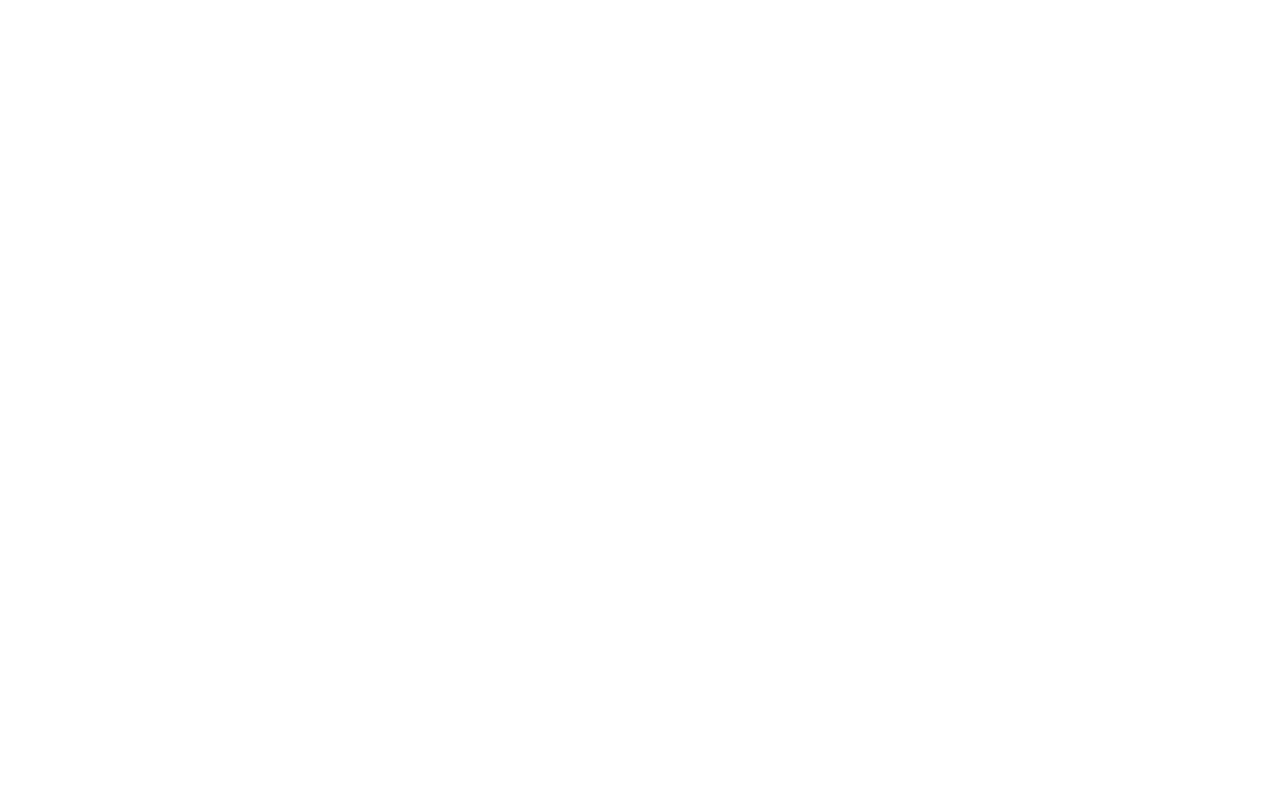
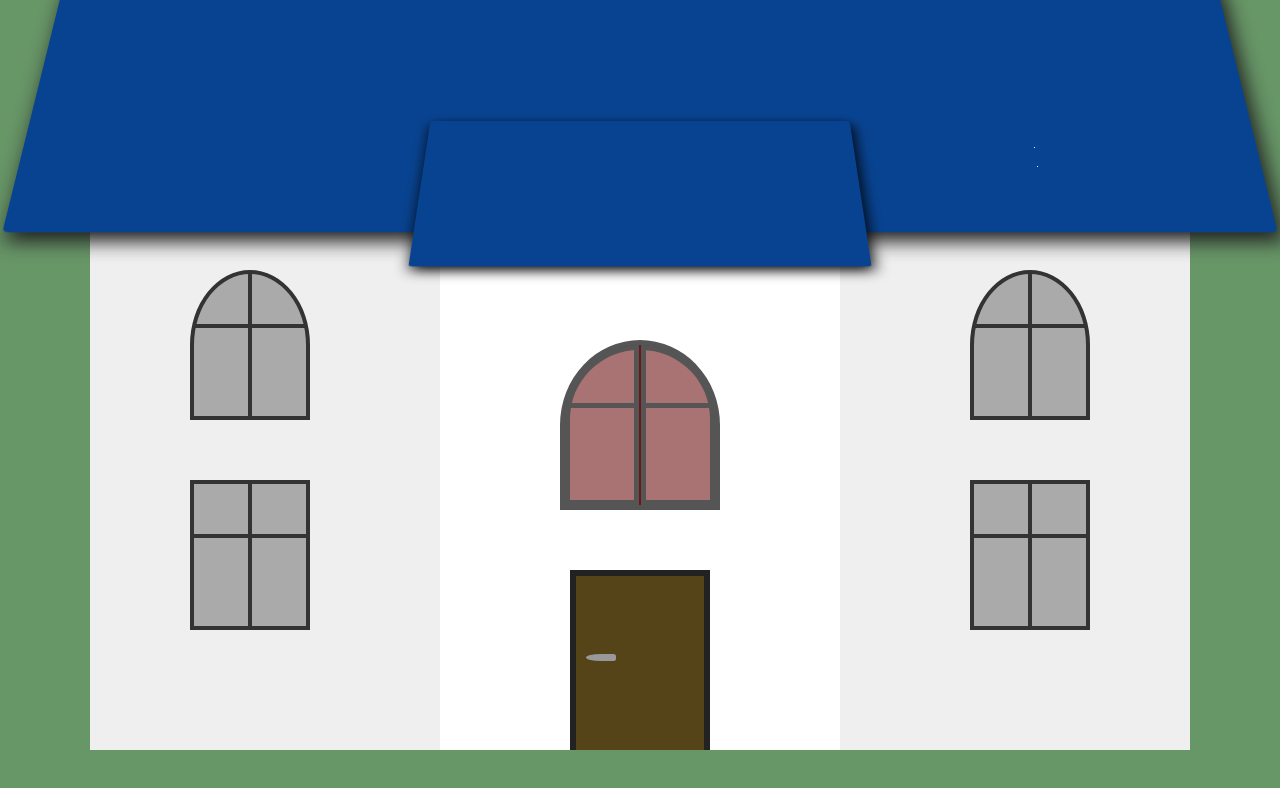
Before and after one commit to ifpolwebdev/aHouse, a plain HTML site: page index.html in a window 1280 px wide. Drawn offline with Linux system fonts and the light colour scheme.

Commit message:
make adjustements to markup and styling

```diff
--- a/index.html
+++ b/index.html
@@ -1,14 +1,15 @@
 <!DOCTYPE html>
 <html lang="en">
+
 <head>
-    <meta charset="UTF-8">
-    <meta http-equiv="X-UA-Compatible" content="IE=edge">
-    <meta name="viewport" content="width=device-width, initial-scale=1.0">
+    <meta charset="UTF-8" />
+    <meta http-equiv="X-UA-Compatible" content="IE=edge" />
+    <meta name="viewport" content="width=device-width, initial-scale=1.0" />
     <title>House</title>
-    <link rel="stylesheet" href="style.css">
+    <link rel="stylesheet" href="style.css" />
 </head>
+
 <body>
-
     <div class="container">
         <div class="house">
             <div class="main-roof"></div>
@@ -21,6 +22,7 @@
                 <div class="top-window">
                     <div class="top-window-left"></div>
                     <div class="top-window-right"></div>
+                </div>
                 <div class="door-frame">
                     <div class="door">
                         <div class="door-handle"></div>
@@ -29,8 +31,8 @@
             </div>
         </div>
     </div>
-  </div>
 
     <script src="script.js"></script>
 </body>
+
 </html>
--- a/style.css
+++ b/style.css
@@ -0,0 +1,219 @@
+* {
+  margin: 0;
+  padding: 0;
+  box-sizing: border-box;
+}
+
+html {
+  font-size: 62.5%;
+}
+
+.container {
+  width: 100%;
+  height: 100vh;
+  background-color: rgb(103, 150, 103);
+  display: grid;
+  place-items: center;
+}
+
+.house {
+  width: 110rem;
+  height: 70rem;
+  background-color: #efefef;
+  position: relative;
+  perspective: 100rem;
+}
+
+.main-roof {
+  width: 110%;
+  height: 30rem;
+  background-color: rgb(8, 67, 145);
+  position: absolute;
+  top: -10rem;
+  left: -5%;
+  transform: rotateX(20deg);
+  border-radius: 1rem 1rem 0.5rem 0.5rem;
+  box-shadow: 0.5rem 1rem 2rem #222;
+}
+
+.window {
+  width: 12rem;
+  height: 15rem;
+  background-color: #aaa;
+  border: 0.4rem solid #333;
+  position: absolute;
+}
+
+.window::before {
+  content: "";
+  width: 100%;
+  height: 0.4rem;
+  background-color: #333;
+  position: absolute;
+  top: 5rem;
+  left: 0;
+}
+
+.window::after {
+  content: "";
+  width: 0.4rem;
+  height: 100%;
+  background-color: #333;
+  position: absolute;
+  top: 0;
+  left: 50%;
+  transform: translateX(-50%);
+}
+
+.top-left-window {
+  top: 22rem;
+  left: 10rem;
+  border-radius: 50% 50% 0 0;
+}
+
+.top-right-window {
+  top: 22rem;
+  right: 10rem;
+  border-radius: 50% 50% 0 0;
+}
+
+.bottom-left-window {
+  top: 43rem;
+  left: 10rem;
+}
+
+.bottom-right-window {
+  top: 43rem;
+  right: 10rem;
+}
+
+.room {
+  width: 40rem;
+  height: 80%;
+  background-color: #fff;
+  position: absolute;
+  left: 50%;
+  bottom: 0;
+  transform: translateX(-50%);
+  perspective: 100rem;
+}
+
+.room-roof {
+  width: 110%;
+  height: 20rem;
+  background-color: rgb(8, 67, 145);
+  position: absolute;
+  top: -10rem;
+  left: -5%;
+  transform: rotateX(30deg);
+  box-shadow: 0.2rem 0.5rem 1.5rem #000;
+  border-radius: 0.5rem 0.5rem 0.3rem 0.3rem;
+}
+
+.top-window {
+  width: 16rem;
+  height: 17rem;
+  background-color: rgb(112, 22, 22);
+  position: absolute;
+  top: 15rem;
+  left: 50%;
+  transform: translateX(-50%);
+  border-radius: 50% 50% 0 0;
+  border: 0.5rem solid #555;
+  perspective: 150rem;
+}
+
+.top-window-left {
+  width: 49.5%;
+  height: 100%;
+  background-color: rgba(255, 255, 255, 0.4);
+  position: absolute;
+  top: 0;
+  left: 0;
+  border-top-left-radius: 50rem;
+  border: 0.5rem solid #555;
+  transform-origin: left;
+  transition: transform 1s;
+}
+
+.top-window:hover .top-window-left {
+  transform: rotateY(-50deg);
+}
+
+.top-window-left::before {
+  content: "";
+  width: 100%;
+  height: 0.5rem;
+  background-color: #555;
+  position: absolute;
+  top: 35%;
+  left: 0;
+}
+
+.top-window-right {
+  width: 49.5%;
+  height: 100%;
+  background-color: rgba(255, 255, 255, 0.4);
+  position: absolute;
+  top: 0;
+  right: 0;
+  border-top-right-radius: 50rem;
+  border: 0.5rem solid #555;
+  transform-origin: right;
+  transition: transform 1s;
+}
+
+.top-window:hover .top-window-right {
+  transform: rotateY(50deg);
+}
+
+.top-window-right::before {
+  content: "";
+  width: 100%;
+  height: 0.5rem;
+  background-color: #555;
+  position: absolute;
+  top: 35%;
+  right: 0;
+}
+
+.door-frame {
+  width: 14rem;
+  height: 18rem;
+  background-color: #444;
+  position: absolute;
+  bottom: 0;
+  left: 50%;
+  transform: translateX(-50%);
+  border: 0.6rem solid #222;
+  border-bottom: none;
+  perspective: 100rem;
+}
+
+.door {
+  width: 100%;
+  height: 100%;
+  background-color: rgb(85, 68, 24);
+  transform-origin: right;
+  transition: transform 1s 0.5s;
+}
+
+/* .door.change {
+  transform: rotateY(30deg);
+} */
+
+.door-handle {
+  width: 3rem;
+  height: 0.7rem;
+  background-color: #999;
+  position: absolute;
+  top: 45%;
+  left: 1rem;
+  border-radius: 100% 0.5rem 0.5rem 100%;
+  transform-origin: left;
+  transition: transform 0.5s;
+}
+
+/* .door.change .door-handle {
+  transform: rotateZ(20deg);
+} */
```
Lines whose indentation alone changed are shown as unchanged.
